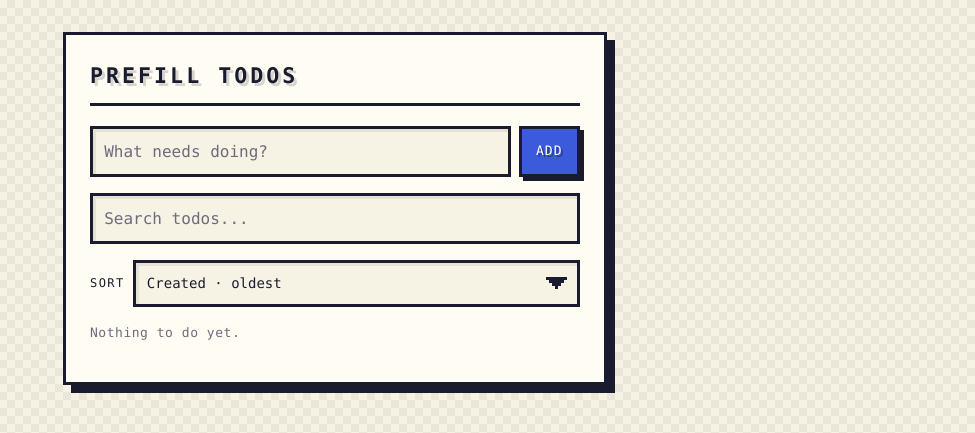
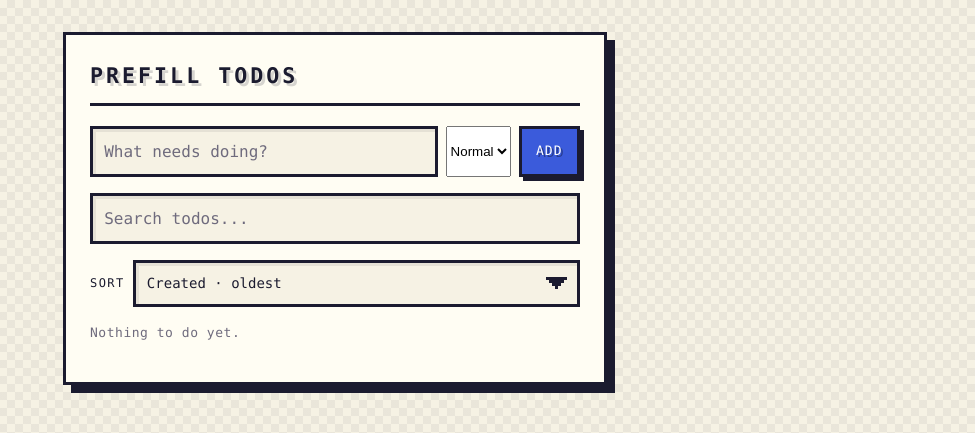
Before and after one commit to sahil0x01/cc-testing, a plain HTML site: page index.html in a window 1280 px wide. Shown: the whole page, without its empty margins (305-1280 px from the left). Drawn offline with Linux system fonts and the light colour scheme.

Commit message:
WIP: Add a priority to each todo: low, normal (the default) or hi

```diff
--- a/app.js
+++ b/app.js
@@ -8,8 +8,15 @@
   var SORT_MODES = ['created-asc', 'created-desc', 'updated-desc', 'updated-asc'];
   var DEFAULT_SORT = 'created-asc';
 
+  // Priority levels, lowest first. Anything else stored (or missing, in todos
+  // saved before priorities existed) is treated as normal.
+  var PRIORITIES = ['low', 'normal', 'high'];
+  var DEFAULT_PRIORITY = 'normal';
+  var PRIORITY_LABELS = { low: 'Low', normal: 'Normal', high: 'High' };
+
   var form = document.getElementById('new-todo-form');
   var input = document.getElementById('new-todo-input');
+  var prioritySelect = document.getElementById('new-todo-priority');
   var searchInput = document.getElementById('search-input');
   var searchClear = document.getElementById('search-clear');
   var sortSelect = document.getElementById('sort-select');
@@ -22,6 +29,8 @@
   var editingId = null;
   // Unsaved edit text, kept across the re-render caused by any other action.
   var editDraft = null;
+  // Unsaved edit priority, kept alongside the text draft.
+  var priorityDraft = null;
   // Raw search box value; empty means "show everything".
   var query = '';
   // One of SORT_MODES: which timestamp orders the list, and in which direction.
--- a/index.html
+++ b/index.html
@@ -18,6 +18,16 @@
           placeholder="What needs doing?"
           aria-label="New todo"
         />
+        <select
+          id="new-todo-priority"
+          class="priority-select"
+          aria-label="Priority"
+          title="Priority"
+        >
+          <option value="low">Low</option>
+          <option value="normal" selected>Normal</option>
+          <option value="high">High</option>
+        </select>
         <button type="submit" class="btn btn-primary">Add</button>
       </form>
 
```
